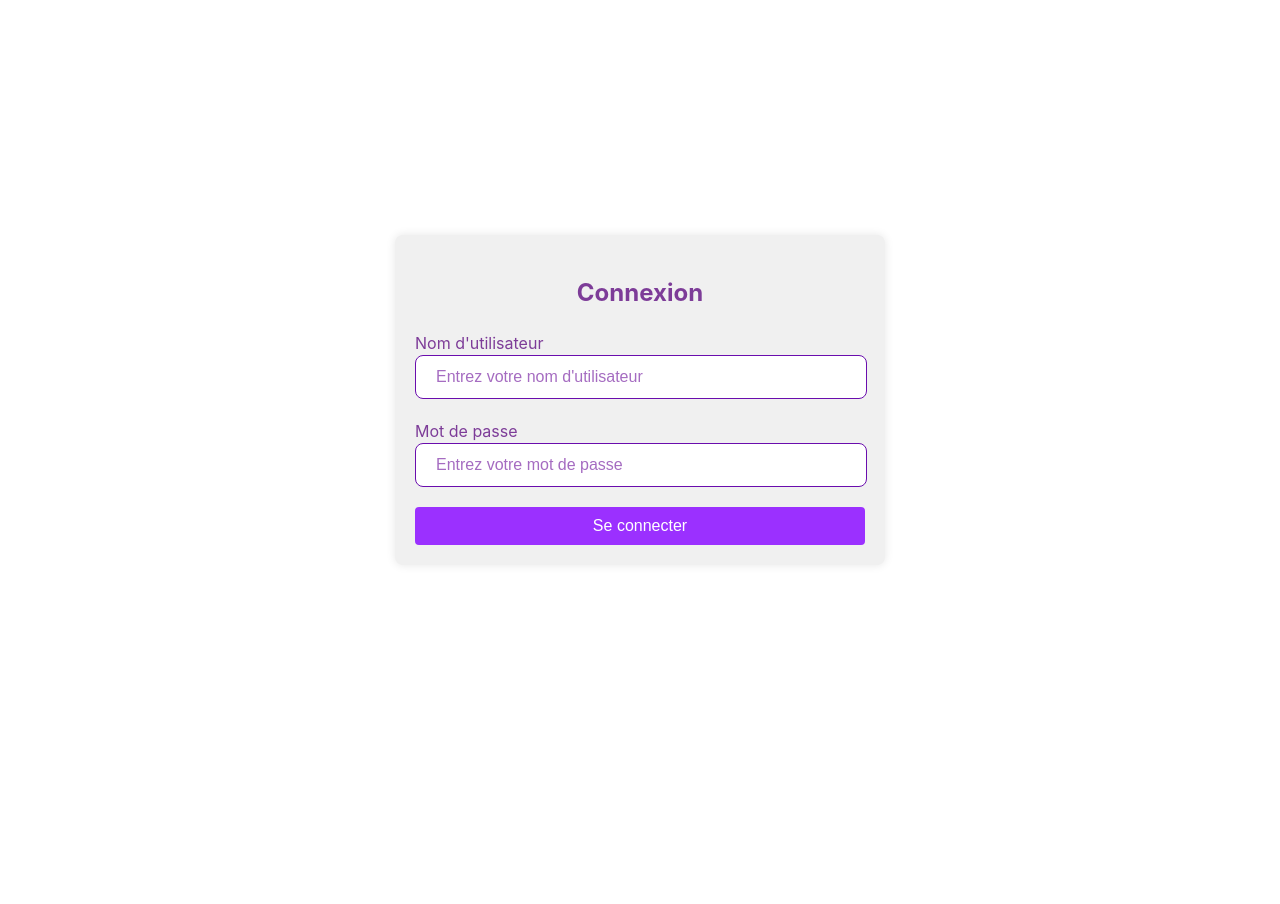
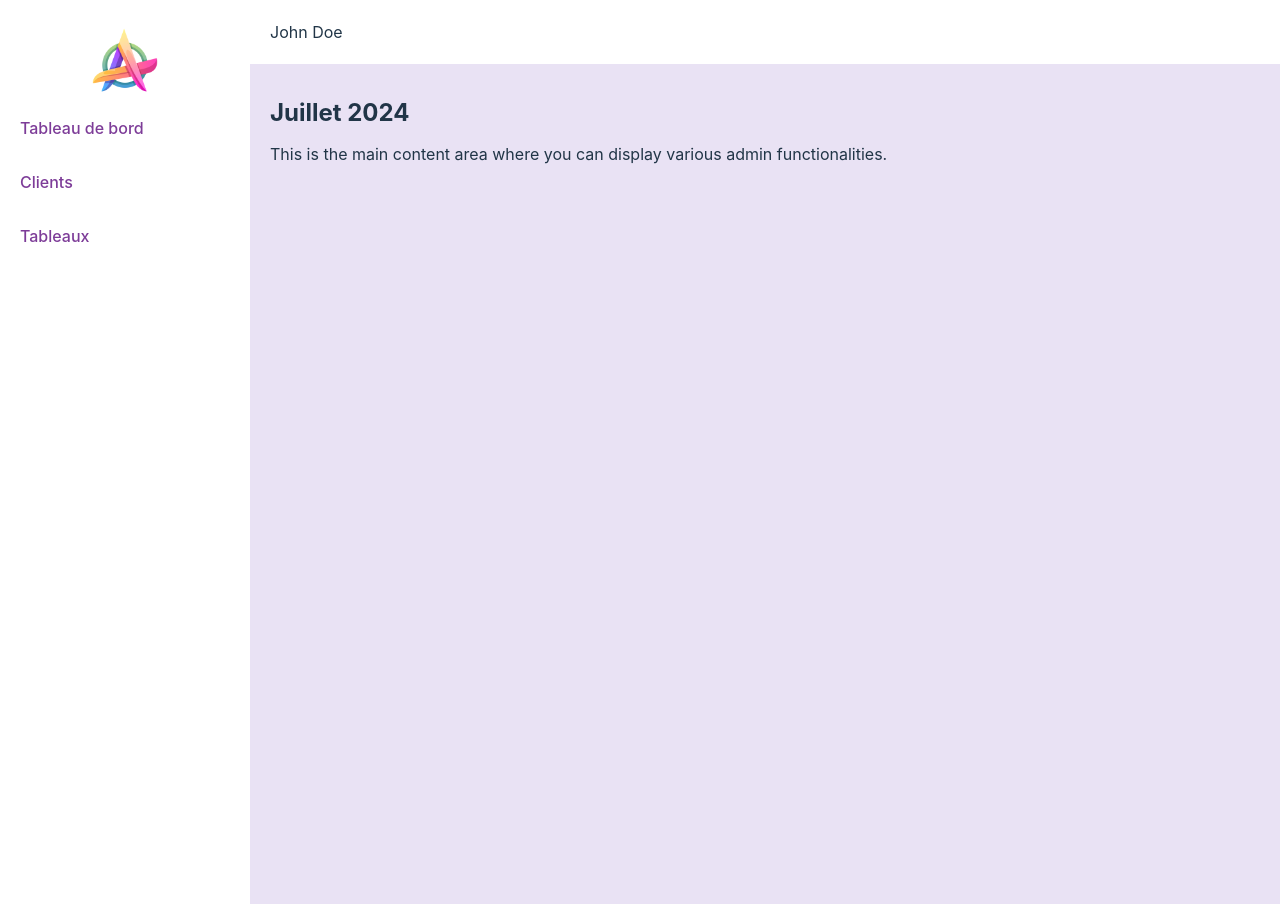
Before and after one commit to emelinebd/art_management_front, a React (Vite) app: page /home in a window 1280 px wide. Before the commit the page ends 800 px from the top, so only its background shows below. Built offline with nearby package versions, Linux system fonts and the light colour scheme; the HTML template or start-up script is replaced by a standard one.

Commit message:
Homepage

```diff
--- a/package.json
+++ b/package.json
@@ -11,7 +11,8 @@
   },
   "dependencies": {
     "react": "^18.3.1",
-    "react-dom": "^18.3.1"
+    "react-dom": "^18.3.1",
+    "react-router-dom": "^6.24.0"
   },
   "devDependencies": {
     "@types/react": "^18.3.3",
--- a/src/App.jsx
+++ b/src/App.jsx
@@ -1,11 +1,23 @@
+// App.jsx
+
 import React from 'react';
+import { BrowserRouter as Router, Routes, Route, Navigate } from 'react-router-dom';
 import Login from './Layouts/Login';
+import Homepage from './Layouts/Homepage';
+import './styles/index.css'; // Import du fichier principal des styles
 
 function App() {
   return (
-    <div className="App">
-      <Login />
-    </div>
+    <Router>
+      <div className="App">
+        <Routes>
+          <Route path="/login" element={<Login />} />
+          <Route path="/home" element={<Homepage />} />
+          {/* Redirection par défaut vers /login */}
+          <Route path="/" element={<Navigate to="/login" />} />
+        </Routes>
+      </div>
+    </Router>
   );
 }
 
--- /dev/null
+++ b/src/Layouts/Homepage.jsx
@@ -0,0 +1,23 @@
+// Homepage.jsx
+
+import React from 'react';
+import Sidebar from '../components/Sidebar';
+import UserNameDisplay from "../components/UserNameDisplay";
+import '../styles/homepage.css'; // Import des styles spécifiques à la page d'accueil
+
+const Homepage = () => {
+  return (
+    <div className="homepage">
+      <Sidebar />
+      <div className="allcontent">
+        <UserNameDisplay/>
+        <div className="content">
+          <h1>Juillet 2024</h1>
+          <p>This is the main content area where you can display various admin functionalities.</p>
+        </div>
+      </div>
+    </div>
+  );
+};
+
+export default Homepage;
--- a/src/Layouts/Login.jsx
+++ b/src/Layouts/Login.jsx
@@ -1,6 +1,7 @@
+// Login.jsx
 import React, { useState } from 'react';
 import Input from '../components/Input';
-import '../styles/Login.css';
+import '../styles/Login.css'; // Import du fichier principal des styles
 
 const Login = () => {
   const [username, setUsername] = useState('');
--- /dev/null
+++ b/src/components/Sidebar.jsx
@@ -0,0 +1,20 @@
+import React from 'react';
+import '../styles/homepage.css';
+import SidebarImage from '../assets/images/logo.png';
+
+const Sidebar = () => {
+  return (
+    <div className="sidebar">
+      <div className="logo">
+        <img src={SidebarImage} alt="Sidebar Image" className="sidebar-image"/>
+      </div>
+      <ul className="sidebar-menu">
+        <li><a href="#">Tableau de bord</a></li>
+        <li><a href="#">Clients</a></li>
+        <li><a href="#">Tableaux</a></li>
+      </ul>
+    </div>
+  );
+};
+
+export default Sidebar;
--- /dev/null
+++ b/src/components/UserNameDisplay.jsx
@@ -0,0 +1,11 @@
+import React from 'react';
+
+const UserNameDisplay = () => {
+  return (
+    <div className="user-display">
+      <p>John Doe</p>
+    </div>
+  );
+};
+
+export default UserNameDisplay;
--- /dev/null
+++ b/src/styles/homepage.css
@@ -0,0 +1,64 @@
+@import url('index.css');
+
+.sidebar {
+  position: fixed;
+  left: 0;
+  top: 0;
+  width: 250px;
+  height: 100%;
+  background-color: var(--defaut-background-color);
+  padding-top: 20px;
+}
+
+.logo {
+  text-align: center;
+}
+
+.sidebar-image {
+  width: 80px;
+}
+
+.sidebar-menu {
+  list-style: none;
+  padding: 0;
+  margin: 0;
+}
+
+.sidebar-menu li {
+  margin-bottom: 10px;
+}
+
+.sidebar-menu li a {
+  display: block;
+  padding: 10px 20px;
+  color: var(--text-color);
+  text-decoration: none;
+  transition: background-color 0.3s;
+}
+
+
+.content {
+  margin-left: 250px;
+  padding: 20px;
+  height: 100vh;
+  background-color: var(--primary-background-color);
+}
+
+.user-display {
+  margin-left: 250px;
+  padding: 20px;
+}
+
+.user-display p {
+  margin: 0;
+}
+
+.content h1 {
+  font-size: 24px;
+  margin-bottom: 10px;
+}
+
+.content p {
+  font-size: 16px;
+  line-height: 1.5;
+}
--- a/src/styles/index.css
+++ b/src/styles/index.css
@@ -25,6 +25,8 @@
   --border-color: #6A0DAD; /* Couleur de la bordure */
   --focus-color: #9B30FF; /* Couleur en focus */
   --placeholder-color: #A56CC1; /* Couleur du texte de l'espace réservé */
+  --defaut-background-color: #fff; /* Couleur de fond par défaut */
+  --primary-background-color: #E9E2F4; /* Couleur de fond principale */
 }
 
 a {
```
Also changed, not shown: src/assets/images/logo.png (added), 1 other file (tests, documents, lock files or other folders).
